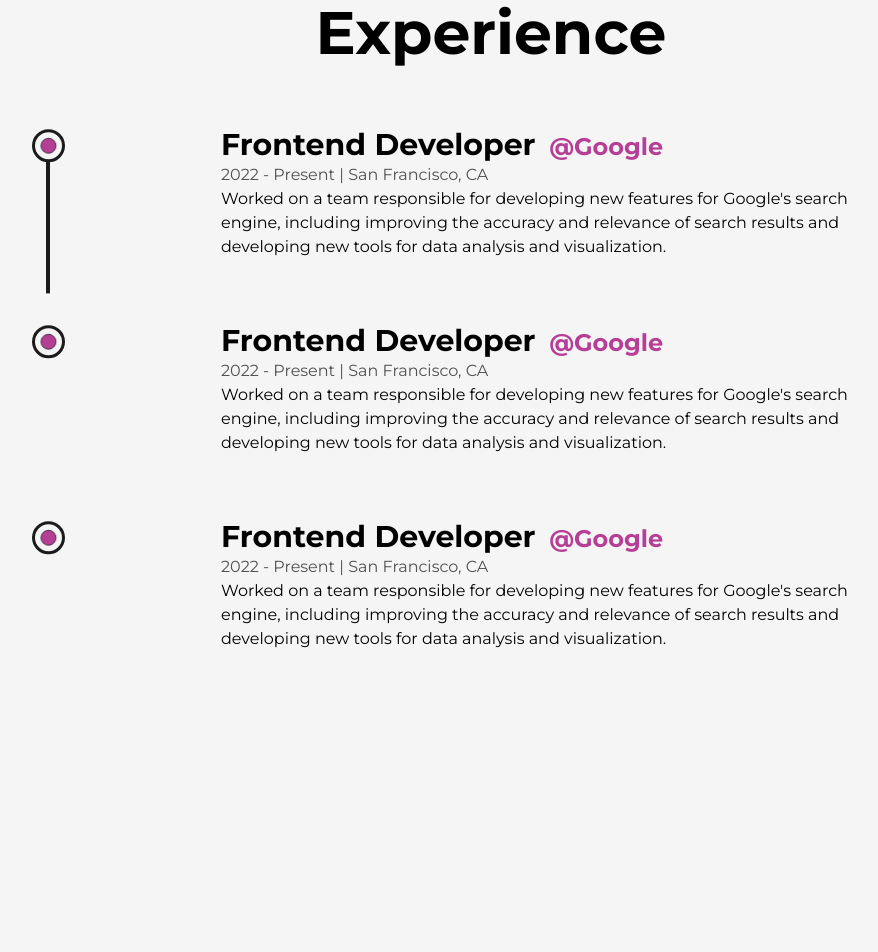
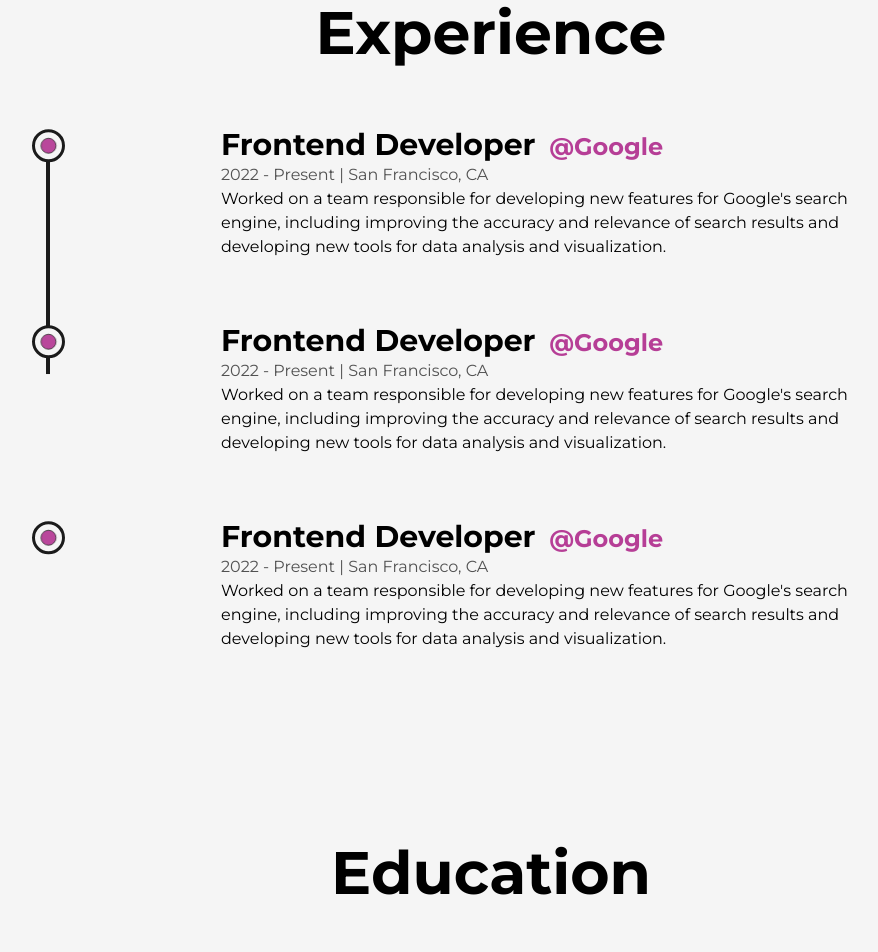
Before and after one commit to oggy107/portfolio, a Next.js app: page /about in a window 1280 px wide. Shown: the part 1720-2672 px from the top of the page, without its empty margins (149-1027 px from the left). Built offline with nearby package versions, Linux system fonts and the light colour scheme.

Commit message:
added: education section and fixed theme transition

```diff
--- a/src/app/about/components/experience.jsx
+++ b/src/app/about/components/experience.jsx
@@ -21,7 +21,7 @@
             <div className="w-[75%] relative flex gap-16 sm:gap-32 mx-auto my-12 lg:my-16">
                 <motion.div
                     ref={ref}
-                    className="w-[4px] relative left-[35px] top-[3px] bg-dark origin-top"
+                    className="w-[4px] relative left-[35px] top-[3px] bg-dark dark:bg-light origin-top theme-transition"
                     style={{ scaleY: scrollYProgress }}
                 />
                 <ul className="mx-auto">
--- a/src/app/about/components/liIcon.jsx
+++ b/src/app/about/components/liIcon.jsx
@@ -24,7 +24,7 @@
                     cx="75"
                     cy="50"
                     r="20"
-                    className="stroke-[4px] fill-light"
+                    className="stroke-[4px] dark:stroke-light fill-light dark:fill-dark theme-transition"
                     style={{ pathLength: scrollYProgress }}
                 />
                 <circle
--- a/src/app/about/page.js
+++ b/src/app/about/page.js
@@ -4,6 +4,7 @@
 import SkillPill from "./components/skillPill";
 import developerPic from "../../../public/images/profile/developer-pic-2.jpg";
 import Experience from "./components/experience";
+import Education from "./components/education";
 
 export default function About() {
     return (
@@ -81,6 +82,7 @@
                 </div>
             </section>
             <Experience />
+            <Education />
         </div>
     );
 }
```
